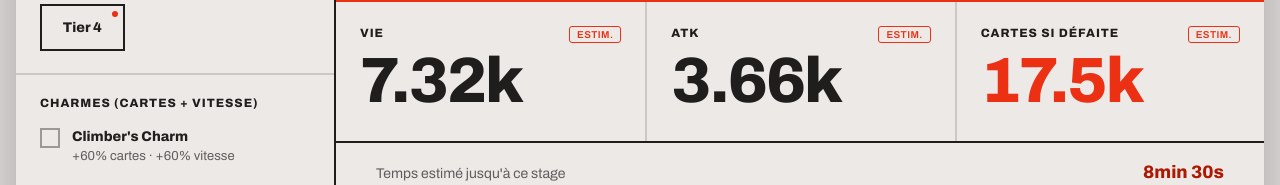
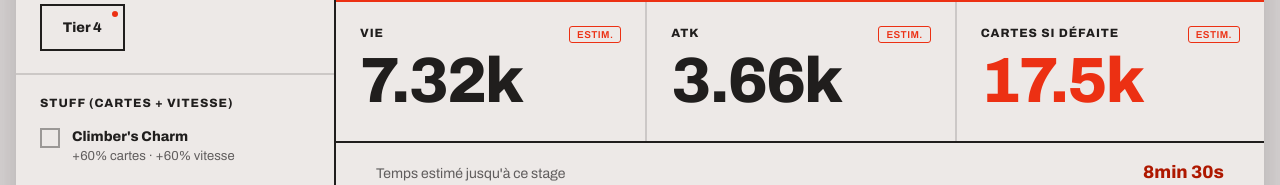
Before and after one commit to Laatem/tower-calculator, a Vue app: page / in a window 1280 px wide. Shown: the part 243-428 px from the top of the page. Built offline with nearby package versions, Linux system fonts and the light colour scheme.

Commit message:
✨ update charms section for user

```diff
--- a/src/i18n/dictionary.js
+++ b/src/i18n/dictionary.js
@@ -11,7 +11,7 @@ export const DICT = {
   fr: {
     brandLine1: "Calculateur",
     brandLine2: "Tour Infinie",
-    stuffTitle: "Charmes (cartes + vitesse)",
+    stuffTitle: "Stuff (cartes + vitesse)",
     cardBonusTitle: "Bonus de cartes",
     climbersDesc: "+60% cartes · +60% vitesse",
     maskedDesc: "+20% cartes · +30% vitesse",
@@ -69,7 +69,7 @@ export const DICT = {
   en: {
     brandLine1: "Calculator",
     brandLine2: "Infinite Tower",
-    stuffTitle: "Charms (cards + speed)",
+    stuffTitle: "Stuff (cards + speed)",
     cardBonusTitle: "Card bonus",
     climbersDesc: "+60% cards · +60% speed",
     maskedDesc: "+20% cards · +30% speed",
@@ -127,7 +127,7 @@ export const DICT = {
   es: {
     brandLine1: "Calculadora",
     brandLine2: "Torre Infinita",
-    stuffTitle: "Amuletos (cartas + velocidad)",
+    stuffTitle: "Stuff (cartas + velocidad)",
     cardBonusTitle: "Bono de cartas",
     climbersDesc: "+60% cartas · +60% velocidad",
     maskedDesc: "+20% cartas · +30% velocidad",
@@ -185,7 +185,7 @@ export const DICT = {
   de: {
     brandLine1: "Rechner",
     brandLine2: "Unendlicher Turm",
-    stuffTitle: "Amulette (Karten + Geschwindigkeit)",
+    stuffTitle: "Stuff (Karten + Geschwindigkeit)",
     cardBonusTitle: "Kartenbonus",
     climbersDesc: "+60% Karten · +60% Geschwindigkeit",
     maskedDesc: "+20% Karten · +30% Geschwindigkeit",
```
